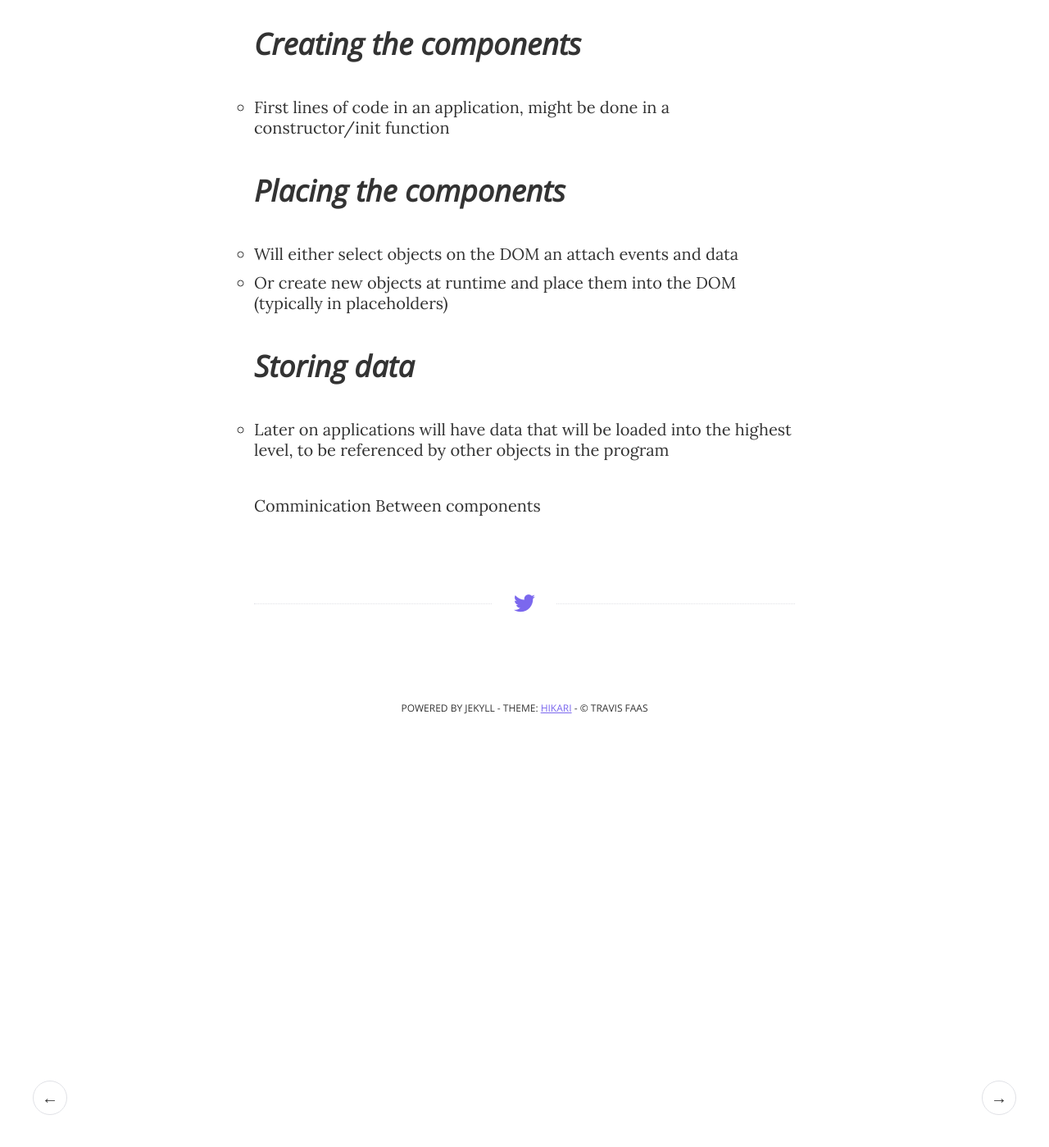
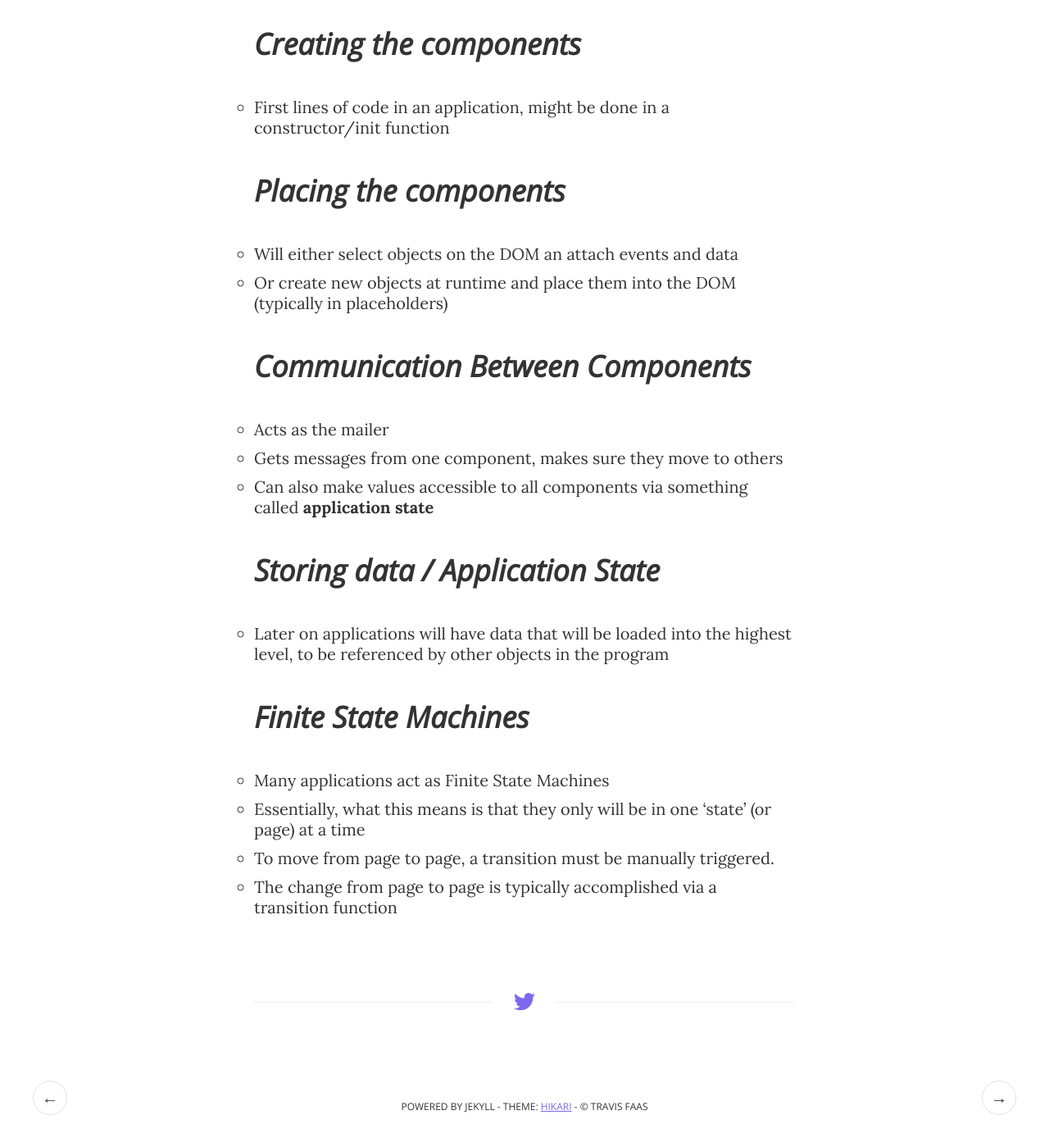
Before and after one commit to meanderingleaf/n222s15, a Jekyll site: the page built from _posts/2014-09-06-application-design.markdown, in a window 1280 px wide and 1400 px high, scrolled down 1594 px. Shown: the whole window at 82% size. Built offline with Jekyll 4.4.1, drawn with Linux system fonts in a browser that asks for light colours; before the commit the page ends 2508 px from its top, so only the background shows below that.

Commit message:
Scoping notes

```diff
--- a/_posts/2014-09-06-application-design.markdown
+++ b/_posts/2014-09-06-application-design.markdown
@@ -61,9 +61,23 @@ Placing the components
 - Will either select objects on the DOM an attach events and data
 - Or create new objects at runtime and place them into the DOM (typically in placeholders)
 
-Storing data
+
+Communication Between Components
+-----------------------------------
+
+- Acts as the mailer
+- Gets messages from one component, makes sure they move to others
+- Can also make values accessible to all components via something called **application state**
+
+Storing data / Application State
 ---------------------------------
 
 - Later on applications will have data that will be loaded into the highest level, to be referenced by other objects  in the program
 
-Comminication Between components
+Finite State Machines
+--------------------------------
+
+- Many applications act as Finite State Machines
+- Essentially, what this means is that they only will be in one 'state' (or page) at a time
+- To move from page to page, a transition must be manually triggered.
+- The change from page to page is typically accomplished via a transition function
```
Also changed, not shown: _posts/2015-09-07-scope.mkdn (added, +76 -0 lines).
